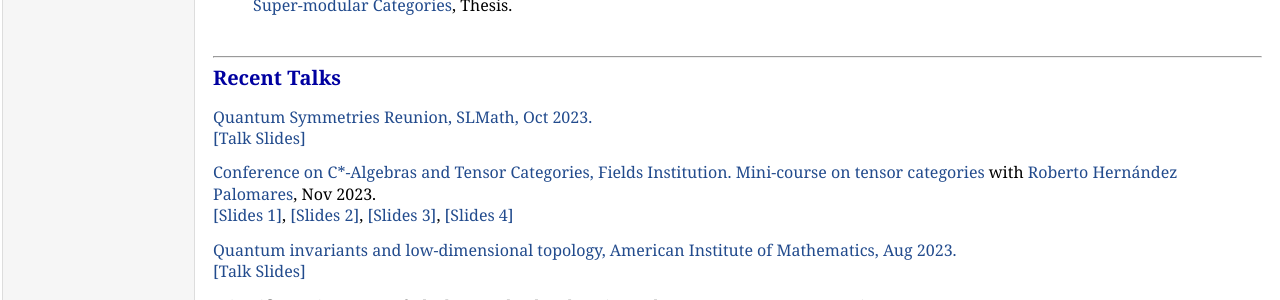
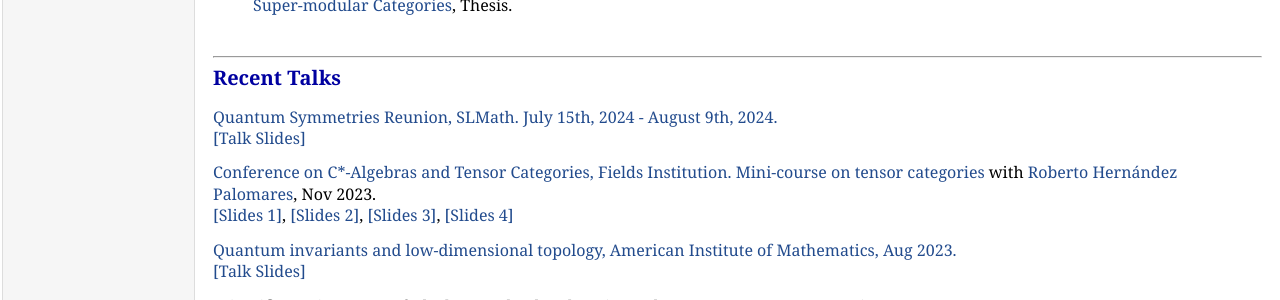
Before and after one commit to zhangqing2513/zhangqing2513.github.io, a Jekyll site: the page index.html, which Jekyll copies as it is, in a window 1280 px wide. Shown: the part 1191-1491 px from the top of the page. Built offline with Jekyll 4.4.1, drawn with Linux system fonts in a browser that asks for light colours.

Commit message:
Update index.html

```diff
--- a/index.html
+++ b/index.html
@@ -78,7 +78,7 @@
     </ul>
 </div>
             <h2 id='service'><hr><a name="talks"></a>Recent Talks</h2>
-	<a href="https://www.slmath.org/programs/388" target="_blank" rel="noopener">Quantum Symmetries Reunion, SLMath, Oct 2023. &nbsp;</a>
+	<a href="https://www.slmath.org/programs/388" target="_blank" rel="noopener">Quantum Symmetries Reunion, SLMath. <span style="text-decoration: none;">July 15th, 2024 - August 9th, 2024.</span> &nbsp;</a>
 <p><a href="https://zhangqing2513.github.io/Modular%20Data%20of%20Non-semisimple%20Modular%20Categories.pdf" target="_blank" rel="noopener"> [Talk Slides]</a></p>
 
    <a href="http://www.fields.utoronto.ca/activities/23-24/tensor" target="_blank" rel="noopener" style="text-decoration: none;">Conference on C*-Algebras and <span style="text-decoration: none;">Tensor Categories, Fields Institution. Mini-course on tensor categories</span></a> with <a href="https://www.math.uwaterloo.ca/~r5hernan/" target="_blank" rel="noopener">Roberto Hernández Palomares</a>, Nov 2023.&nbsp;
```
